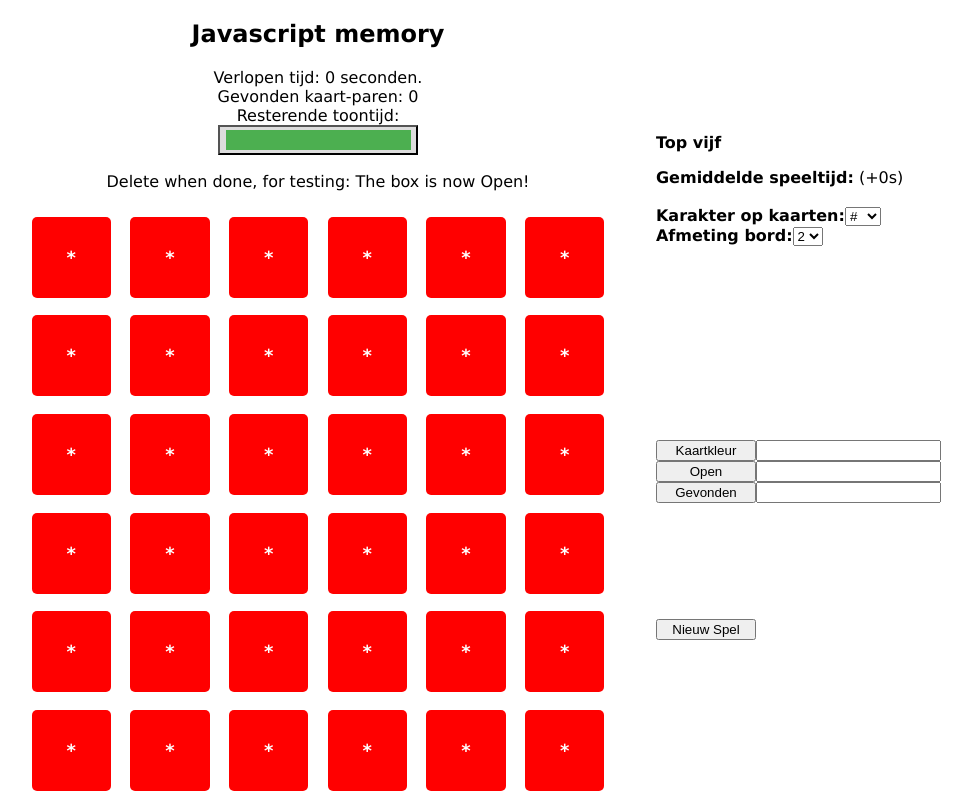
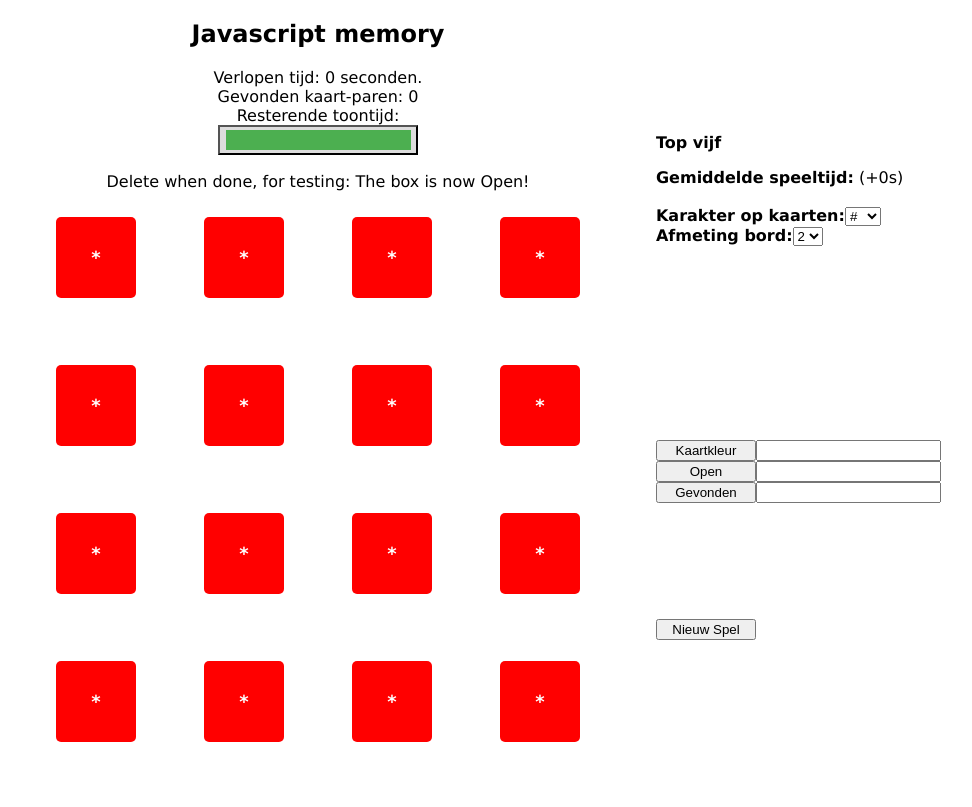
Before and after one commit to danielgeerts7/Memory, an Angular app in the folder week2MemoryInAngular/: page /memory in a window 1280 px wide. Shown: the whole page, without its empty margins (258-1230 px from the left). Built offline with nearby package versions, Linux system fonts and the light colour scheme.

Commit message:
:b: ugs gefixed :+1:

```diff
--- a/week2MemoryInAngular/src/app/game.service.ts
+++ b/week2MemoryInAngular/src/app/game.service.ts
@@ -13,7 +13,6 @@ import { el } from '@angular/platform-browser/testing/src/browser_util';
 export class GameService {
 
   cards: any[];
-  //size: number;
   getLetter: any;
   char: string;
   firstcard:Card;
@@ -24,7 +23,7 @@ export class GameService {
   timeout: any;
 
   symbol = new BehaviorSubject('*');
-  size = new BehaviorSubject(6);
+  size = new BehaviorSubject(4);
 
   constructor() {}
 
@@ -171,7 +170,7 @@ export class GameService {
 
   //todo stop mogelijk maken en gemiddelde tijd uitrekeken en punten berekenen
   checkGameDone() {
-    if (this.points * 2 == this.size * this.size) {
+    if (this.points * 2 == this.getSize() * this.getSize()) {
       console.log('game done');
       return true;
     }
--- a/week2MemoryInAngular/src/app/sidebar/config.component.ts
+++ b/week2MemoryInAngular/src/app/sidebar/config.component.ts
@@ -1,7 +1,7 @@
 import { Component } from '@angular/core';
 
-import { GameService } from '../game.service';
-import { TimerService } from '../timer.service';
+import { GameService } from './../game.service';
+import { TimerService } from './../timer.service';
 
 @Component({
   selector: 'config',
@@ -42,7 +42,7 @@ export class ConfigComponent {
       this.gameService.symbol.next(this.chars[event.target.value[0]]);
     }
 
-    changeSize(event: number){
+    changeSize(event: any){
       let grootte = event.target.value;
       //this.gameService.initGame(size);
       //this.gameService.size.next(parseInt(event.target.value));
--- a/week2MemoryInAngular/src/app/sidebar/startgame.component.ts
+++ b/week2MemoryInAngular/src/app/sidebar/startgame.component.ts
@@ -9,13 +9,12 @@ import { GameService } from '../game.service'
   `
 })
 export class StartgameComponent {
-  size: number;
 
   constructor(private gameService:GameService) {
-    this.size = this.gameService.size;
+
   }
 
-  newGame(size: number) {
+  newGame(size: any) {
     this.gameService.initGame(size);
   }
 }
```
